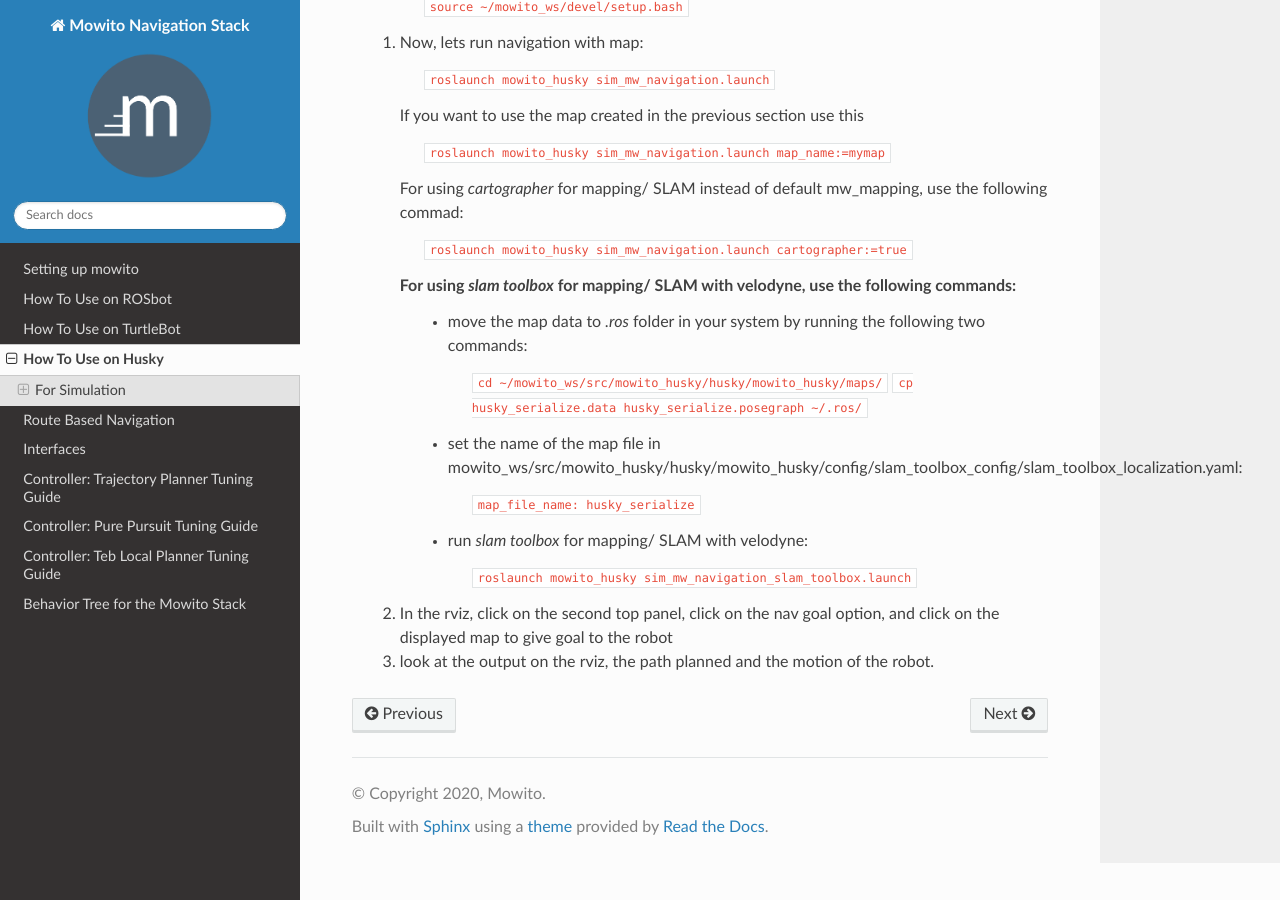
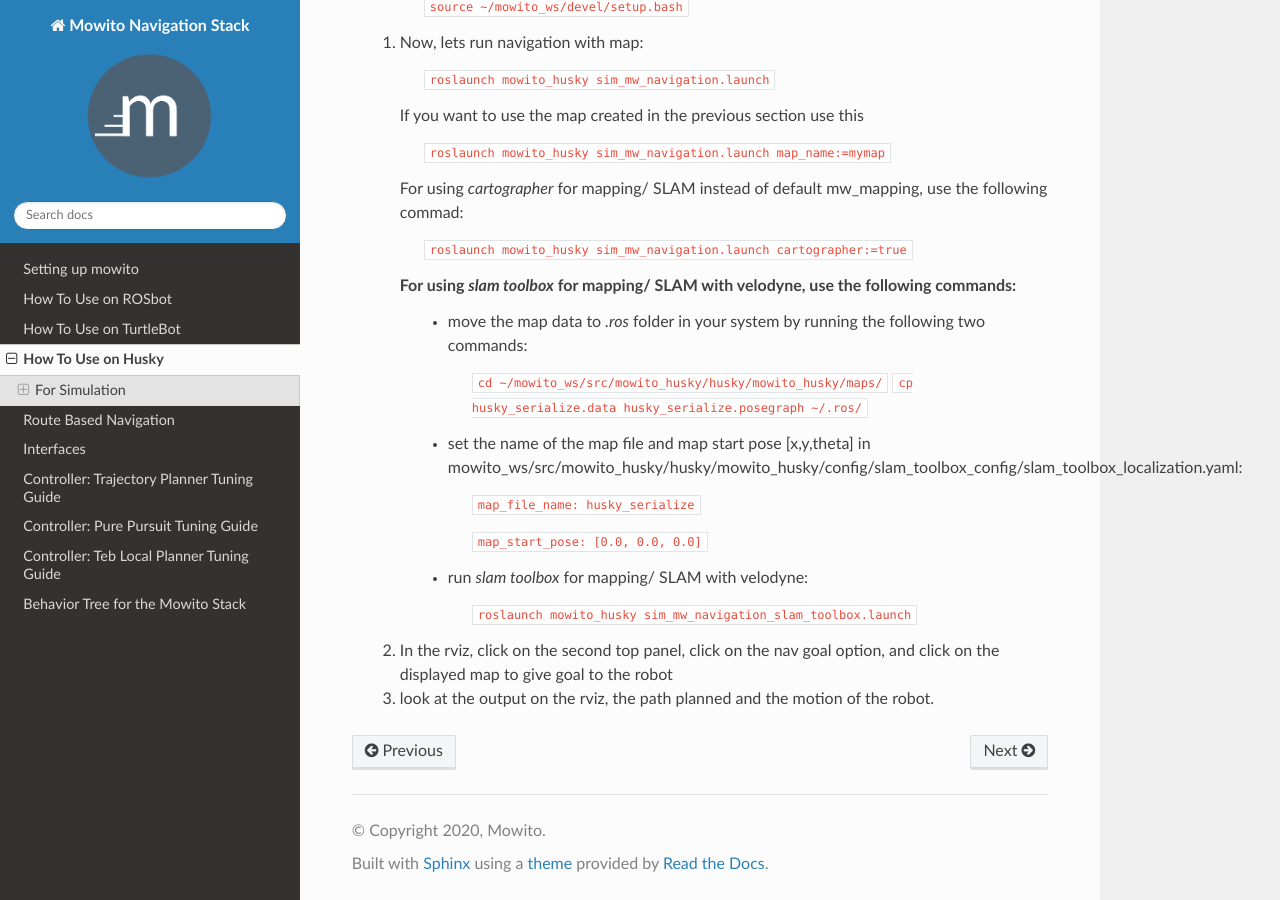
Before and after one commit to mowito/mowito_amd64, a Sphinx documentation site: the page built from docs/source/how_to_use_husky.rst, in a window 1280 px wide and 900 px high, scrolled down 3200 px. Built offline with Sphinx 7.4.7 and the Read the Docs theme 2.0.0, drawn with Linux system fonts in a browser that asks for light colours.

Commit message:
added map_start_pose

```diff
--- a/docs/source/how_to_use_husky.rst
+++ b/docs/source/how_to_use_husky.rst
@@ -134,9 +134,11 @@
                         ``cd ~/mowito_ws/src/mowito_husky/husky/mowito_husky/maps/``
                         ``cp husky_serialize.data husky_serialize.posegraph ~/.ros/``
 
-                  - set the name of the map file in mowito_ws/src/mowito_husky/husky/mowito_husky/config/slam_toolbox_config/slam_toolbox_localization.yaml:
+                  - set the name of the map file and map start pose [x,y,theta] in mowito_ws/src/mowito_husky/husky/mowito_husky/config/slam_toolbox_config/slam_toolbox_localization.yaml:
 
                         ``map_file_name: husky_serialize``
+
+                        ``map_start_pose: [0.0, 0.0, 0.0]``
 
                   - run `slam toolbox` for mapping/ SLAM with velodyne:
 
```
